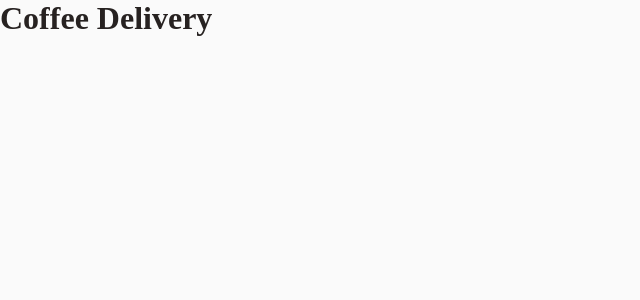
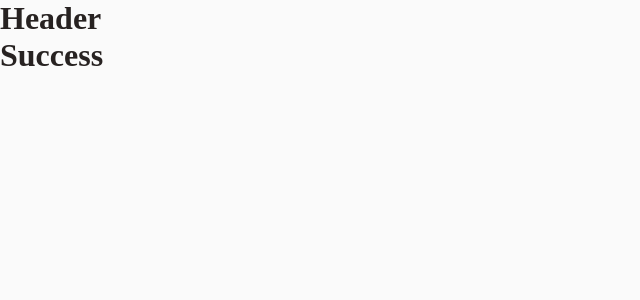
Before and after one commit to lmartinhao/coffee-delivery, a React (Vite) app: page /success in a window 1280 px wide. Shown: the top 300 px of the page, without its empty margins (0-640 px from the left). Built offline with nearby package versions, Linux system fonts and the light colour scheme.

Commit message:
adding routes

```diff
--- a/src/App.tsx
+++ b/src/App.tsx
@@ -1,11 +1,16 @@
 import { ThemeProvider } from 'styled-components'
+import { BrowserRouter } from 'react-router-dom'
+import { Router } from './Router'
+
 import { GlobalStyle } from './styles/global'
 import { defaultTheme } from './styles/themes/default'
 
 export function App() {
   return (
     <ThemeProvider theme={defaultTheme}>
-      <h1>Coffee Delivery</h1>
+      <BrowserRouter>
+        <Router />
+      </BrowserRouter>
 
       <GlobalStyle />
     </ThemeProvider>
--- /dev/null
+++ b/src/Router.tsx
@@ -0,0 +1,17 @@
+import { Route, Routes } from 'react-router-dom'
+import { DefaultLayout } from './layouts/DefaultLayout'
+import { Checkout } from './pages/Checkout'
+import { Home } from './pages/Home'
+import { Success } from './pages/Success'
+
+export function Router() {
+  return (
+    <Routes>
+      <Route path="/" element={<DefaultLayout />}>
+        <Route path="/" element={<Home />} />
+        <Route path="/checkout" element={<Checkout />} />
+        <Route path="/success" element={<Success />} />
+      </Route>
+    </Routes>
+  )
+}
--- /dev/null
+++ b/src/components/Header.tsx
@@ -0,0 +1,3 @@
+export function Header() {
+  return <h1>Header</h1>
+}
--- /dev/null
+++ b/src/layouts/DefaultLayout.tsx
@@ -0,0 +1,11 @@
+import { Outlet } from 'react-router-dom'
+import { Header } from '../components/Header'
+
+export function DefaultLayout() {
+  return (
+    <div>
+      <Header />
+      <Outlet />
+    </div>
+  )
+}
--- /dev/null
+++ b/src/pages/Checkout.tsx
@@ -0,0 +1,3 @@
+export function Checkout() {
+  return <h1>Checkout</h1>
+}
--- /dev/null
+++ b/src/pages/Home.tsx
@@ -0,0 +1,3 @@
+export function Home() {
+  return <h1>Home</h1>
+}
--- /dev/null
+++ b/src/pages/Success.tsx
@@ -0,0 +1,3 @@
+export function Success() {
+  return <h1>Success</h1>
+}
```
